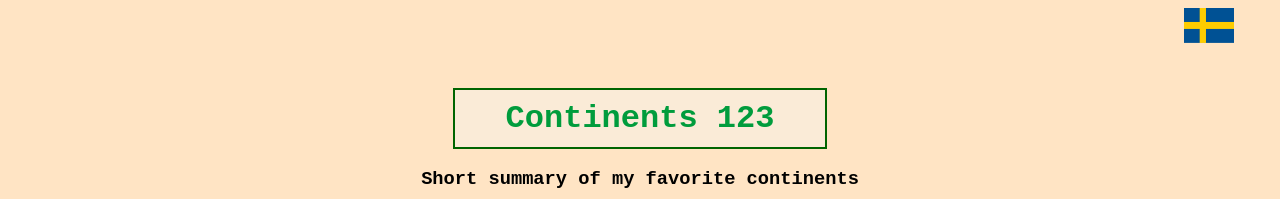
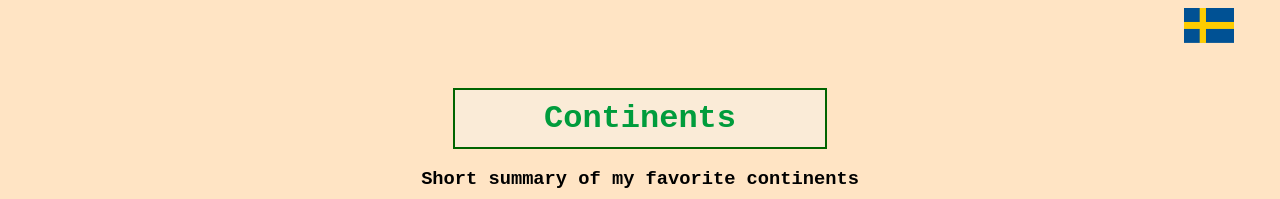
Before and after one commit to AcgRuben/Fullstack-kurs1, a plain HTML site: page index.html in a window 1280 px wide. Shown: the top 199 px of the page. Drawn offline with Linux system fonts and the light colour scheme.

Commit message:
Update index.html

```diff
--- a/index.html
+++ b/index.html
@@ -16,7 +16,7 @@
 
 
 
-	<h1 class="BigBorder">Continents 123</h1>
+	<h1 class="BigBorder">Continents</h1>
 
 
 
```
